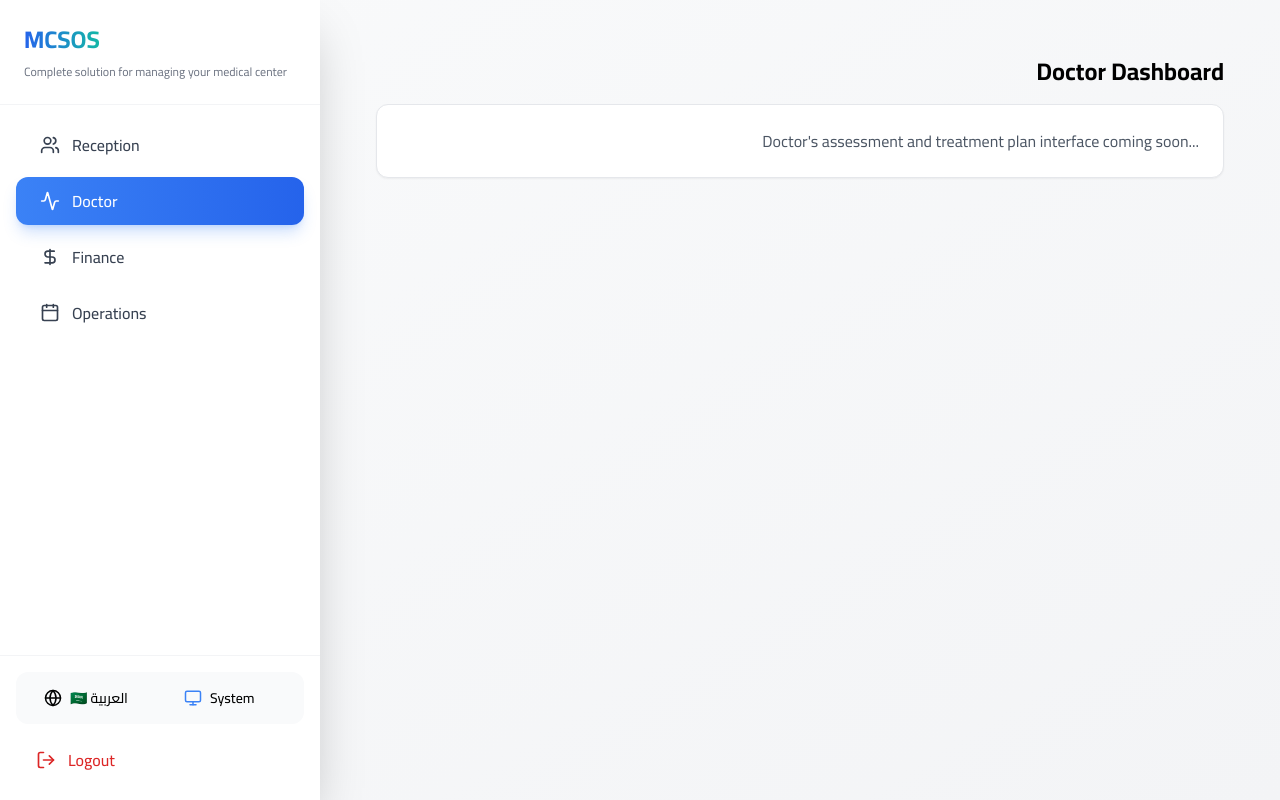
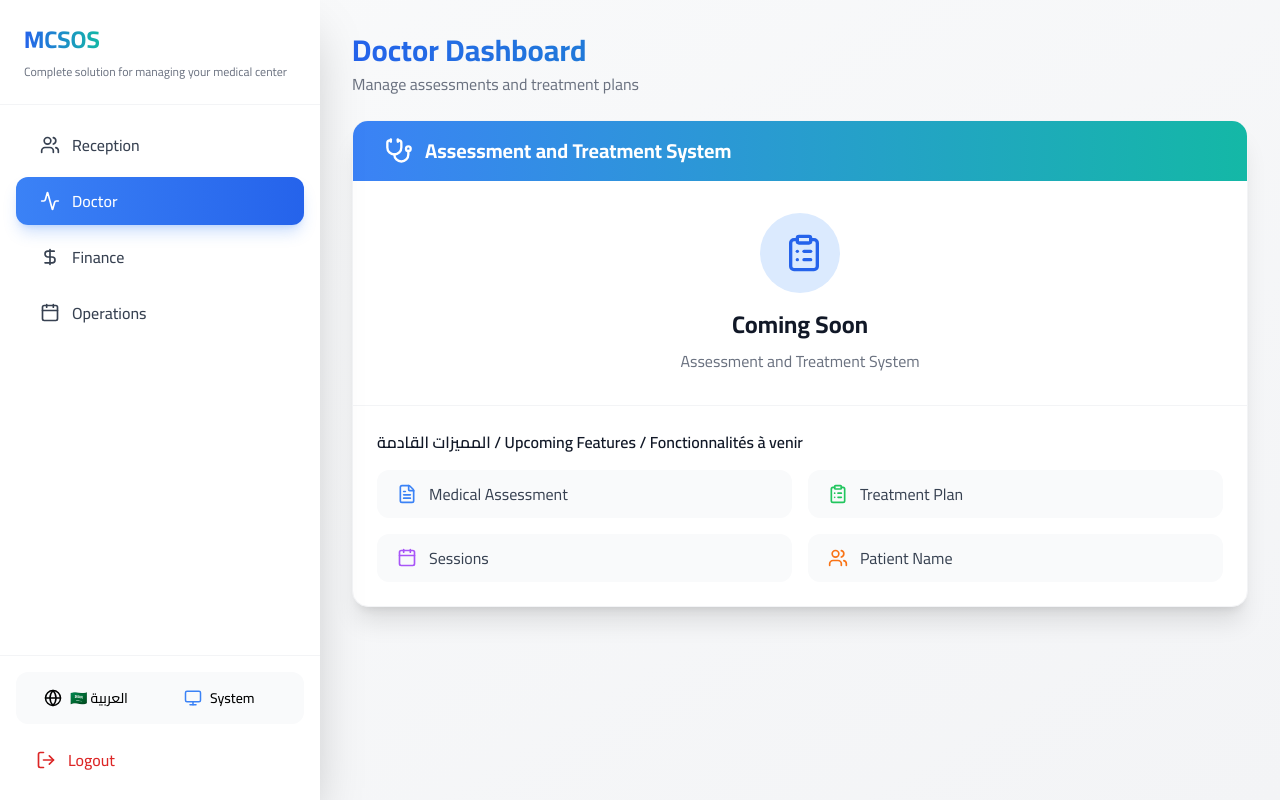
Before and after one commit to Islam412/MCSOS-System, a React (Vite) app: page /doctor in a window 1280 px wide. Built offline with nearby package versions, Linux system fonts and the light colour scheme.

Commit message:
update doctor dashboard party

```diff
--- a/src/pages/DoctorDashboard.jsx
+++ b/src/pages/DoctorDashboard.jsx
@@ -1,9 +1,64 @@
+import { useTranslation } from 'react-i18next'
+import { Stethoscope, ClipboardList, FileText, Calendar, Users, Clock } from 'lucide-react'
+
 export default function DoctorDashboard() {
+  const { t, i18n } = useTranslation()
+  const isRTL = i18n.language === 'ar'
+
   return (
-    <div className="p-6">
-      <h1 className="text-2xl font-bold mb-4">Doctor Dashboard</h1>
-      <div className="bg-white rounded-xl shadow-sm p-6 border">
-        <p className="text-gray-600">Doctor's assessment and treatment plan interface coming soon...</p>
+    <div className="space-y-6">
+      <div className={`mb-6 ${isRTL ? 'text-right' : 'text-left'}`}>
+        <h1 className="text-3xl font-bold bg-gradient-to-r from-blue-600 to-teal-500 bg-clip-text text-transparent">
+          {t('doctor.title')}
+        </h1>
+        <p className="text-gray-500 dark:text-gray-400 mt-1">{t('doctor.subtitle')}</p>
+      </div>
+
+      {/* Coming Soon Card */}
+      <div className="bg-white dark:bg-gray-800 rounded-2xl shadow-xl overflow-hidden border border-gray-100 dark:border-gray-700">
+        <div className="bg-gradient-to-r from-blue-500 to-teal-500 px-6 py-4">
+          <div className="flex items-center gap-3">
+            <Stethoscope className="text-white" size={28} />
+            <h2 className="text-xl font-bold text-white">{t('doctor.description')}</h2>
+          </div>
+        </div>
+
+        <div className="p-8 text-center">
+          <div className="inline-flex items-center justify-center w-20 h-20 bg-blue-100 dark:bg-blue-900/30 rounded-full mb-4">
+            <ClipboardList className="text-blue-600 dark:text-blue-400" size={40} />
+          </div>
+          <h3 className="text-2xl font-bold text-gray-900 dark:text-white mb-2">
+            {t('doctor.coming')}
+          </h3>
+          <p className="text-gray-500 dark:text-gray-400">
+            {t('doctor.description')}
+          </p>
+        </div>
+
+        {/* Features Preview */}
+        <div className="border-t border-gray-100 dark:border-gray-700 p-6">
+          <h4 className={`font-semibold text-gray-900 dark:text-white mb-4 ${isRTL ? 'text-right' : 'text-left'}`}>
+            المميزات القادمة / Upcoming Features / Fonctionnalités à venir
+          </h4>
+          <div className="grid grid-cols-1 md:grid-cols-2 gap-4">
+            <div className="flex items-center gap-3 p-3 bg-gray-50 dark:bg-gray-900 rounded-xl">
+              <FileText className="text-blue-500" size={20} />
+              <span className="text-gray-700 dark:text-gray-300">{t('doctor.assessment')}</span>
+            </div>
+            <div className="flex items-center gap-3 p-3 bg-gray-50 dark:bg-gray-900 rounded-xl">
+              <ClipboardList className="text-green-500" size={20} />
+              <span className="text-gray-700 dark:text-gray-300">{t('doctor.treatment_plan')}</span>
+            </div>
+            <div className="flex items-center gap-3 p-3 bg-gray-50 dark:bg-gray-900 rounded-xl">
+              <Calendar className="text-purple-500" size={20} />
+              <span className="text-gray-700 dark:text-gray-300">{t('doctor.sessions')}</span>
+            </div>
+            <div className="flex items-center gap-3 p-3 bg-gray-50 dark:bg-gray-900 rounded-xl">
+              <Users className="text-orange-500" size={20} />
+              <span className="text-gray-700 dark:text-gray-300">{t('doctor.patient_name')}</span>
+            </div>
+          </div>
+        </div>
       </div>
     </div>
   )
```
